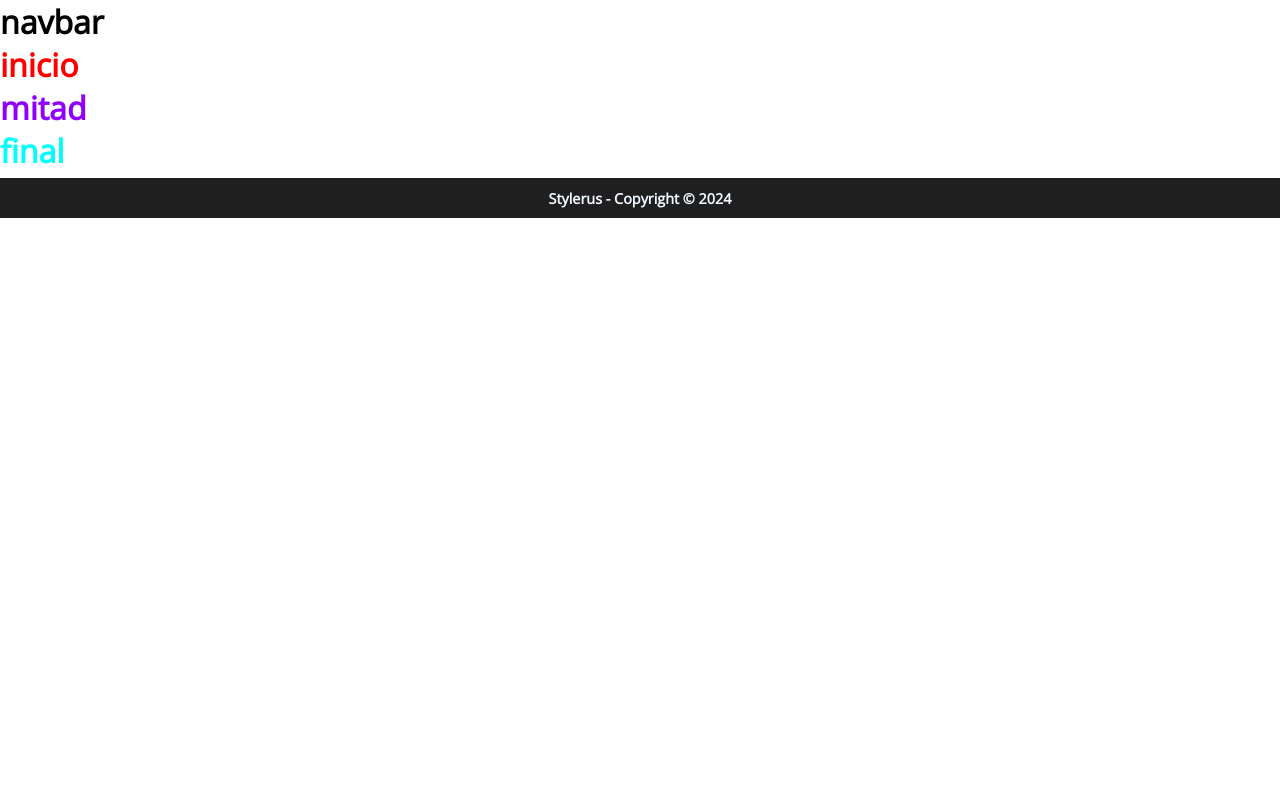
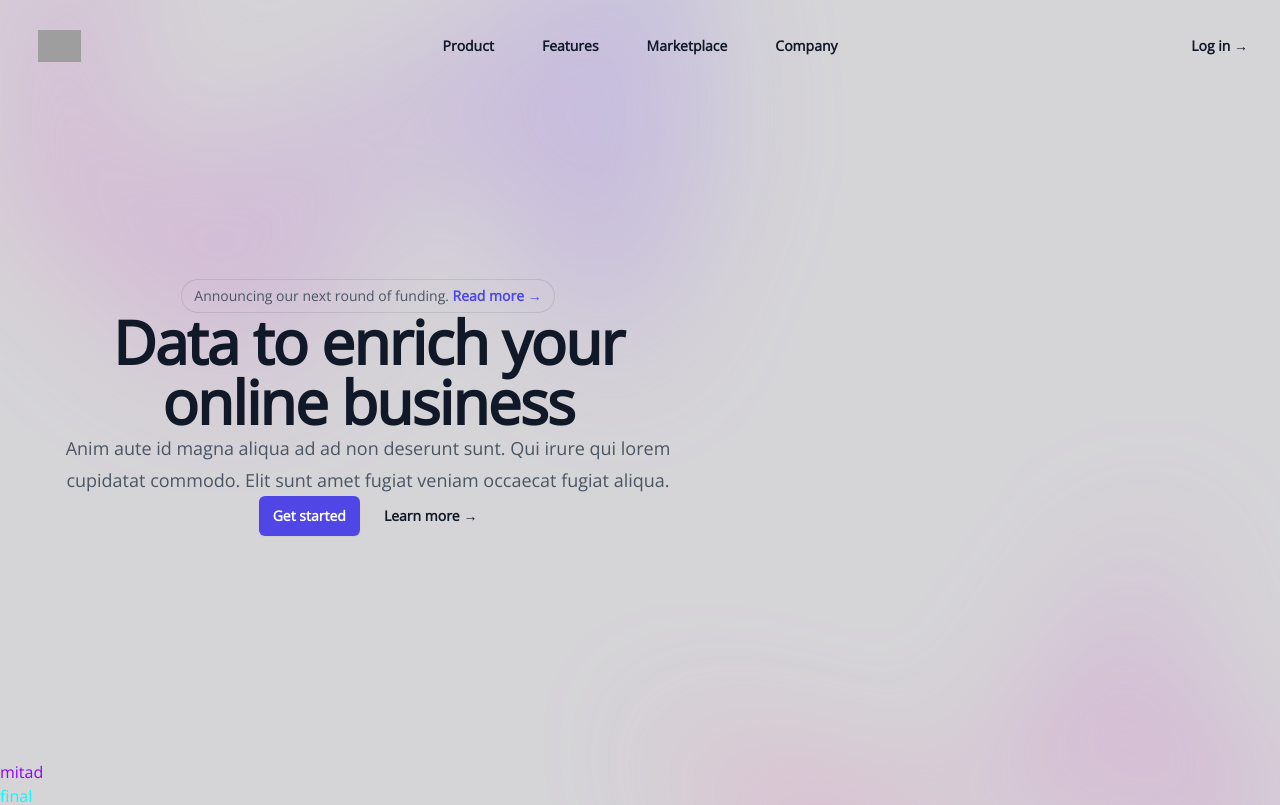
Before and after one commit to davidRamirez1005/stylerus-selvatica, a Vue app: page / in a window 1280 px wide. Shown: the top 805 px of the page. Built offline with nearby package versions, Linux system fonts and the light colour scheme; grey boxes are pictures that could not be loaded.

Commit message:
feat: :sparkles: configuración de tailwind

```diff
--- a/src/main.js
+++ b/src/main.js
@@ -7,6 +7,7 @@
 import 'element-plus/dist/index.css'
 import 'animate.css';
 import 'tailwindcss/tailwind.css'
+import './css/style.css'
 
 
 const app = createApp(App)
--- a/src/modules/home/components/inicio/inicio.vue
+++ b/src/modules/home/components/inicio/inicio.vue
@@ -1,17 +1,64 @@
 <template>
-  <div>
-    <div class="header">
-      <header />
+  <div >
+    <header class="absolute inset-x-0 top-0 z-50">
+      <nav class="flex items-center justify-between p-6 lg:px-8" aria-label="Global">
+        <div class="flex lg:flex-1">
+          <a href="#" class="-m-1.5 p-1.5">
+            <span class="sr-only">Your Company</span>
+            <img class="h-8 w-auto" src="https://tailwindui.com/img/logos/mark.svg?color=indigo&shade=600" alt="" />
+          </a>
+        </div>
+        <div class="flex lg:hidden">
+          <button type="button" class="-m-2.5 inline-flex items-center justify-center rounded-md p-2.5 text-gray-700" @click="mobileMenuOpen = true">
+            <span class="sr-only">Open main menu</span>
+            <Bars3Icon class="h-6 w-6" aria-hidden="true" />
+          </button>
+        </div>
+        <div class="hidden lg:flex lg:gap-x-12">
+          <a v-for="item in navigation" :key="item.name" :href="item.href" class="text-sm font-semibold leading-6 text-gray-900">{{ item.name }}</a>
+        </div>
+        <div class="hidden lg:flex lg:flex-1 lg:justify-end">
+          <a href="#" class="text-sm font-semibold leading-6 text-gray-900">Log in <span aria-hidden="true">&rarr;</span></a>
+        </div>
+      </nav>
+
+    </header>
+
+    <div class="relative isolate px-6 pt-14 lg:px-8">
+      <div class="absolute inset-x-0 -top-40 -z-10 transform-gpu overflow-hidden blur-3xl sm:-top-80" aria-hidden="true">
+        <div class="relative left-[calc(50%-11rem)] aspect-[1155/678] w-[36.125rem] -translate-x-1/2 rotate-[30deg] bg-gradient-to-tr from-[#ff80b5] to-[#9089fc] opacity-30 sm:left-[calc(50%-30rem)] sm:w-[72.1875rem]" style="clip-path: polygon(74.1% 44.1%, 100% 61.6%, 97.5% 26.9%, 85.5% 0.1%, 80.7% 2%, 72.5% 32.5%, 60.2% 62.4%, 52.4% 68.1%, 47.5% 58.3%, 45.2% 34.5%, 27.5% 76.7%, 0.1% 64.9%, 17.9% 100%, 27.6% 76.8%, 76.1% 97.7%, 74.1% 44.1%)" />
+      </div>
+      <div class="mx-auto max-w-2xl py-32 sm:py-48 lg:py-56">
+        <div class="hidden sm:mb-8 sm:flex sm:justify-center">
+          <div class="relative rounded-full px-3 py-1 text-sm leading-6 text-gray-600 ring-1 ring-gray-900/10 hover:ring-gray-900/20">
+            Announcing our next round of funding. <a href="#" class="font-semibold text-indigo-600"><span class="absolute inset-0" aria-hidden="true" />Read more <span aria-hidden="true">&rarr;</span></a>
+          </div>
+        </div>
+        <div class="text-center">
+          <h1 class="text-4xl font-bold tracking-tight text-gray-900 sm:text-6xl">Data to enrich your online business</h1>
+          <p class="mt-6 text-lg leading-8 text-gray-600">Anim aute id magna aliqua ad ad non deserunt sunt. Qui irure qui lorem cupidatat commodo. Elit sunt amet fugiat veniam occaecat fugiat aliqua.</p>
+          <div class="mt-10 flex items-center justify-center gap-x-6">
+            <a href="#" class="rounded-md bg-indigo-600 px-3.5 py-2.5 text-sm font-semibold text-white shadow-sm hover:bg-indigo-500 focus-visible:outline focus-visible:outline-2 focus-visible:outline-offset-2 focus-visible:outline-indigo-600">Get started</a>
+            <a href="#" class="text-sm font-semibold leading-6 text-gray-900">Learn more <span aria-hidden="true">→</span></a>
+          </div>
+        </div>
+      </div>
+      <div class="absolute inset-x-0 top-[calc(100%-13rem)] -z-10 transform-gpu overflow-hidden blur-3xl sm:top-[calc(100%-30rem)]" aria-hidden="true">
+        <div class="relative left-[calc(50%+3rem)] aspect-[1155/678] w-[36.125rem] -translate-x-1/2 bg-gradient-to-tr from-[#ff80b5] to-[#9089fc] opacity-30 sm:left-[calc(50%+36rem)] sm:w-[72.1875rem]" style="clip-path: polygon(74.1% 44.1%, 100% 61.6%, 97.5% 26.9%, 85.5% 0.1%, 80.7% 2%, 72.5% 32.5%, 60.2% 62.4%, 52.4% 68.1%, 47.5% 58.3%, 45.2% 34.5%, 27.5% 76.7%, 0.1% 64.9%, 17.9% 100%, 27.6% 76.8%, 76.1% 97.7%, 74.1% 44.1%)" />
+      </div>
     </div>
-    <h1>inicio</h1>
   </div>
 </template>
 
 <script setup>
+import { ref } from 'vue'
+
+const navigation = [
+  { name: 'Product', href: '#' },
+  { name: 'Features', href: '#' },
+  { name: 'Marketplace', href: '#' },
+  { name: 'Company', href: '#' },
+]
+
+const mobileMenuOpen = ref(false)
 </script>
-
-<style scoped>
-h1{
-    color: red;
-}
-</style>
--- a/src/modules/home/pages/index.vue
+++ b/src/modules/home/pages/index.vue
@@ -1,8 +1,5 @@
 <template>
-  <div>
-    <div class="header">
-      <navbar />
-    </div>
+  <div class="container">
     <div class="inicio">
       <inicio />
     </div>
@@ -12,6 +9,7 @@
     <div class="final">
       <final />
     </div>
+    <br><br><br><br><br><br><br><br>
     <div class="footer">
       <Footer />
     </div>
@@ -23,8 +21,20 @@
 import inicio from "../components/inicio/inicio.vue";
 import mitad from "../components/mitad/mitad.vue";
 import final from "../components/final/final.vue";
-import navbar from "../../../shared/components/navBar.vue";
 import Footer from "../../../shared/components/Footerr.vue";
 </script>
 
-<style scoped></style>
+<style scoped>
+.container {
+  display: flex;
+  flex-direction: column;
+  min-height: 100vh;
+  position: relative;
+}
+
+.footer {
+  position: absolute;
+  bottom: 0;
+  width: 100%;
+}
+</style>
--- a/src/shared/components/Footerr.vue
+++ b/src/shared/components/Footerr.vue
@@ -15,8 +15,6 @@
 }
     footer{
         display : flex;
-        position: relative;
-        bottom: -0.4rem;
         justify-content : center ;
         align-items : center;
         height : 5vh;
--- a/tailwind.config.js
+++ b/tailwind.config.js
@@ -1,6 +1,9 @@
 /** @type {import('tailwindcss').Config} */
 export default {
-  content: [],
+  content: [
+    "./index.html",
+    "./src/**/*.{js,ts,jsx,tsx,vue}"
+  ],
   theme: {
     extend: {},
   },
```
